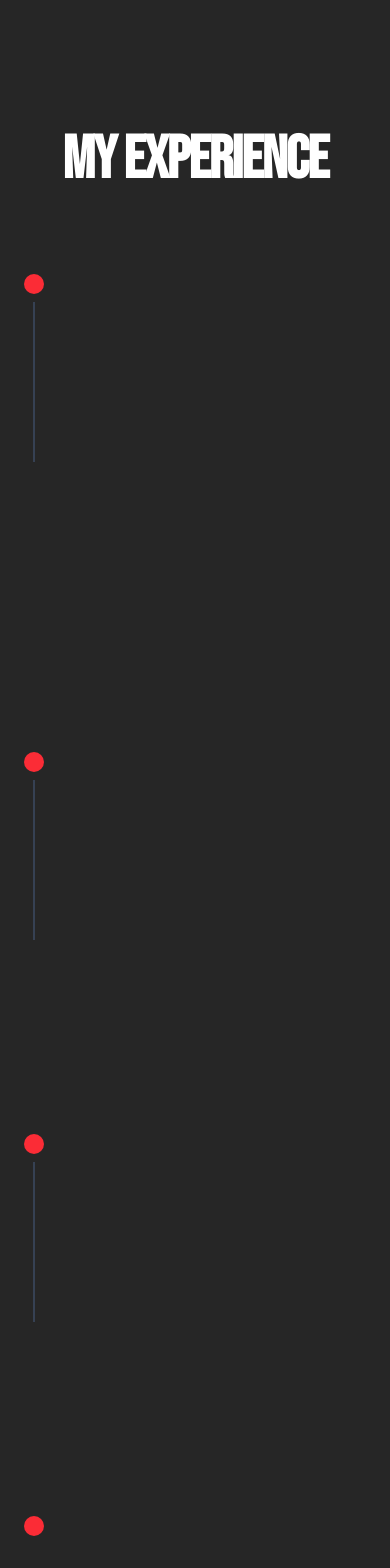
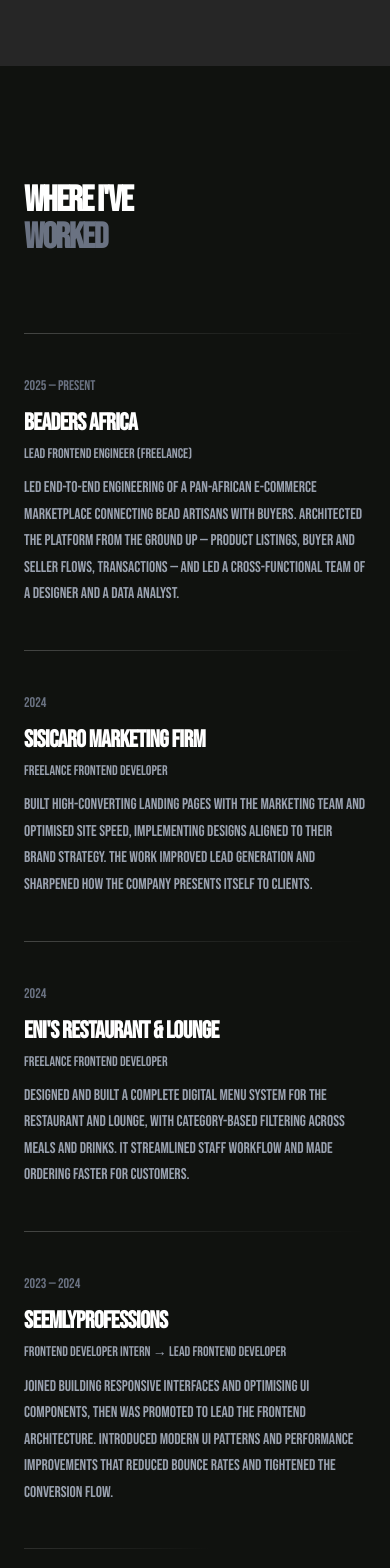
Before and after one commit to Gbolahan007/my_portfolio, a Next.js app: page / in a window 390 px wide. Shown: the part 5020-6588 px from the top of the page. Built offline with nearby package versions, Linux system fonts and the light colour scheme.

Commit message:
updated experience

```diff
--- a/app/ui/ExperienceSection .tsx
+++ b/app/ui/ExperienceSection .tsx
@@ -1,10 +1,12 @@
-import React, { useEffect, useRef, FC } from "react";
+"use client";
+
+import React, { useRef, FC } from "react";
 import { gsap } from "gsap";
 import { ScrollTrigger } from "gsap/ScrollTrigger";
+import { useGSAP } from "@gsap/react";
 
 gsap.registerPlugin(ScrollTrigger);
 
-// Types
 export interface Experience {
   company: string;
   role: string;
@@ -14,300 +16,162 @@ export interface Experience {
 
 const experiences: Experience[] = [
   {
-    company: "SeemlyProfessions",
-    role: "Frontend Developer Intern → Lead Frontend Developer",
+    company: "Beaders Africa",
+    role: "Lead Frontend Engineer (Freelance)",
     experience:
-      "Joined as a Frontend Developer Intern where I built responsive interfaces and optimized UI components. Due to my performance, I was promoted to Lead Frontend Developer. I led the frontend architecture, improved website performance, and introduced modern UI patterns that significantly enhanced user experience. My contributions helped reduce bounce rates, improved conversion flow, and increased overall client satisfaction.",
-    dates: "2023 – 2024",
-  },
-  {
-    company: "Eni’s Restaurant & Lounge",
-    role: "Freelance Frontend Developer",
-    experience:
-      "Designed and developed a complete digital menu system for both the restaurant and lounge. Built a clean, modern UI and added category-based filtering for meals and drinks. My work improved staff workflow, made customer ordering faster, and strengthened the brand’s online presence.",
-    dates: "2024",
+      "Led end-to-end engineering of a pan-African e-commerce marketplace connecting bead artisans with buyers. Architected the platform from the ground up — product listings, buyer and seller flows, transactions — and led a cross-functional team of a designer and a data analyst.",
+    dates: "2025 — Present",
   },
   {
     company: "Sisicaro Marketing Firm",
     role: "Freelance Frontend Developer",
     experience:
-      "Worked with the marketing team to build high-converting landing pages, optimized website speed, and implemented designs that aligned with their brand strategy. My contributions improved lead generation and helped the company present a more professional digital image to clients.",
+      "Built high-converting landing pages with the marketing team and optimised site speed, implementing designs aligned to their brand strategy. The work improved lead generation and sharpened how the company presents itself to clients.",
     dates: "2024",
   },
   {
-    company: "Beaders Africa",
-    role: "Lead Frontend Engineer (Freelance)",
+    company: "Eni's Restaurant & Lounge",
+    role: "Freelance Frontend Developer",
     experience:
-      "Led the end-to-end engineering of Beaders Africa's platform , a fully functional e-commerce marketplace connecting bead artisans and buyers across the continent. Architected and developed the website and marketplace from the ground up, overseeing features for product listings, buyer/seller flows, and seamless transactions. Also led a cross-functional team including a UI/UX designer and data analyst, coordinating deliverables and ensuring a cohesive, high-quality product.",
-    dates: "2025 – Present",
+      "Designed and built a complete digital menu system for the restaurant and lounge, with category-based filtering across meals and drinks. It streamlined staff workflow and made ordering faster for customers.",
+    dates: "2024",
+  },
+  {
+    company: "SeemlyProfessions",
+    role: "Frontend Developer Intern → Lead Frontend Developer",
+    experience:
+      "Joined building responsive interfaces and optimising UI components, then was promoted to lead the frontend architecture. Introduced modern UI patterns and performance improvements that reduced bounce rates and tightened the conversion flow.",
+    dates: "2023 — 2024",
   },
 ];
 
 const ExperienceSection: FC = () => {
   const sectionRef = useRef<HTMLDivElement | null>(null);
-  const titleRef = useRef<HTMLHeadingElement | null>(null);
-  const experienceRefs = useRef<Array<HTMLDivElement | null>>([]);
-  const mobileCardRefs = useRef<Array<HTMLDivElement | null>>([]);
 
-  // GSAP animations
-  useEffect(() => {
-    const ctx = gsap.context(() => {
-      if (titleRef.current) {
-        gsap.from(titleRef.current, {
-          y: 100,
-          opacity: 0,
-          duration: 1.2,
-          ease: "power4.out",
-          scrollTrigger: {
-            trigger: sectionRef.current,
-            start: "top 70%",
-          },
+  useGSAP(
+    () => {
+      const prefersReduced = window.matchMedia(
+        "(prefers-reduced-motion: reduce)",
+      ).matches;
+
+      const heading = sectionRef.current?.querySelectorAll(".exp-heading-line");
+      const rows = gsap.utils.toArray<HTMLElement>(".exp-row");
+
+      if (prefersReduced) return;
+
+      if (heading?.length) {
+        gsap.set(heading, { yPercent: 110 });
+        gsap.to(heading, {
+          yPercent: 0,
+          duration: 1.1,
+          ease: "expo.out",
+          stagger: 0.07,
+          scrollTrigger: { trigger: sectionRef.current, start: "top 75%" },
         });
       }
 
-      // Desktop timeline item animation
-      experienceRefs.current.forEach((item) => {
-        if (!item) return;
-
-        const companyEl = item.querySelector(
-          ".company-name",
-        ) as HTMLElement | null;
-        const roleEl = item.querySelector(".role") as HTMLElement | null;
-        const textEl = item.querySelector(
-          ".experience-text",
-        ) as HTMLElement | null;
-        const datesEl = item.querySelector(".dates") as HTMLElement | null;
-        const dotEl = item.querySelector(".timeline-dot") as HTMLElement | null;
-        const lineEl = item.querySelector(
-          ".timeline-line",
-        ) as HTMLElement | null;
+      // One reveal per row — the rule draws itself, then the content settles.
+      rows.forEach((row) => {
+        const rule = row.querySelector(".exp-rule");
+        const content = row.querySelectorAll(".exp-fade");
 
         const tl = gsap.timeline({
-          scrollTrigger: {
-            trigger: item,
-            start: "top 80%",
-          },
+          scrollTrigger: { trigger: row, start: "top 85%" },
         });
 
-        if (companyEl)
-          tl.from(companyEl, {
-            y: 50,
-            opacity: 0,
-            duration: 0.8,
+        if (rule) {
+          gsap.set(rule, { scaleX: 0, transformOrigin: "0% 50%" });
+          tl.to(rule, { scaleX: 1, duration: 1.1, ease: "power3.inOut" });
+        }
+
+        gsap.set(content, { y: 18, opacity: 0 });
+        tl.to(
+          content,
+          {
+            y: 0,
+            opacity: 1,
+            duration: 0.9,
             ease: "power3.out",
-          });
-
-        if (roleEl)
-          tl.from(
-            roleEl,
-            { y: 30, opacity: 0, duration: 0.6, ease: "power3.out" },
-            "-=0.4",
-          );
-
-        if (textEl)
-          tl.from(
-            textEl,
-            { y: 30, opacity: 0, duration: 0.6, ease: "power3.out" },
-            "-=0.3",
-          );
-
-        if (datesEl)
-          tl.from(
-            datesEl,
-            { y: 20, opacity: 0, duration: 0.5, ease: "power3.out" },
-            "-=0.4",
-          );
-
-        if (dotEl)
-          tl.from(
-            dotEl,
-            { scale: 0, opacity: 0, duration: 0.4, ease: "back.out(1.7)" },
-            "-=0.5",
-          );
-
-        if (lineEl)
-          tl.from(
-            lineEl,
-            {
-              scaleY: 0,
-              transformOrigin: "top",
-              duration: 0.6,
-              ease: "power2.out",
-            },
-            "-=0.3",
-          );
+            stagger: 0.07,
+          },
+          "-=0.85",
+        );
       });
-
-      // Mobile card animations (text reveal similar to project section)
-      mobileCardRefs.current.forEach((card) => {
-        if (!card) return;
-
-        const companyEl = card.querySelector(
-          ".mobile-company-name",
-        ) as HTMLElement | null;
-        const roleEl = card.querySelector(".mobile-role") as HTMLElement | null;
-        const textEl = card.querySelector(
-          ".mobile-experience-text",
-        ) as HTMLElement | null;
-        const datesEl = card.querySelector(
-          ".mobile-dates",
-        ) as HTMLElement | null;
-
-        const mobileTl = gsap.timeline({
-          scrollTrigger: {
-            trigger: card,
-            start: "top 80%",
-            end: "top 30%",
-            toggleActions: "play none none reverse",
-          },
-        });
-
-        if (companyEl)
-          mobileTl.from(companyEl, {
-            y: 50,
-            opacity: 0,
-            duration: 0.8,
-            ease: "power3.out",
-          });
-
-        if (roleEl)
-          mobileTl.from(
-            roleEl,
-            { y: 30, opacity: 0, duration: 0.8, ease: "power3.out" },
-            "-=0.5",
-          );
-
-        if (textEl)
-          mobileTl.from(
-            textEl,
-            { y: 30, opacity: 0, duration: 0.8, ease: "power3.out" },
-            "-=0.6",
-          );
-
-        if (datesEl)
-          mobileTl.from(
-            datesEl,
-            { y: 30, opacity: 0, duration: 0.8, ease: "power3.out" },
-            "-=0.6",
-          );
-      });
-    });
-
-    return () => ctx.revert();
-  }, []);
+    },
+    { scope: sectionRef },
+  );
 
   return (
-    <div
+    <section
       ref={sectionRef}
-      className="w-full bg-neutral-800 px-6 md:px-12 lg:px-16 py-16 md:py-20"
+      className="w-full bg-[#10120f] px-6 py-[clamp(5rem,14vh,9rem)] text-white sm:px-10 lg:px-16"
     >
-      <div className="max-w-7xl mx-auto">
-        {/* Title */}
-        <h1
-          ref={titleRef}
-          className="text-6xl md:text-8xl lg:text-9xl font-extrabold text-white mb-20 tracking-tight text-center"
-        >
-          MY EXPERIENCE
-        </h1>
+      <div className="mx-auto max-w-[1400px]">
+        {/* Heading — matched to the hero's scale language, not competing with it */}
+        <header className="mb-[clamp(3rem,9vh,6rem)] max-w-3xl">
+          <h2
+            className="font-bold tracking-[-0.04em]"
+            style={{
+              fontSize: "clamp(2.25rem, 6.5vw, 5rem)",
+              lineHeight: 0.95,
+            }}
+          >
+            <span className="block overflow-hidden pb-[0.06em]">
+              <span className="exp-heading-line block">Where I&apos;ve</span>
+            </span>
+            <span className="block overflow-hidden pb-[0.06em]">
+              <span className="exp-heading-line block text-gray-500">
+                worked
+              </span>
+            </span>
+          </h2>
+        </header>
 
-        <div className="relative max-w-6xl mx-auto">
-          {experiences.map((exp, index) => {
-            const isLeft = index % 2 === 0;
+        {/* One render path — layout is CSS, not duplicated markup */}
+        <ol className="list-none">
+          {experiences.map((exp) => (
+            <li key={exp.company} className="exp-row relative">
+              <div
+                aria-hidden
+                className="exp-rule h-px w-full"
+                style={{
+                  background:
+                    "linear-gradient(to right, rgba(255,255,255,0.22), rgba(255,255,255,0.06) 60%, transparent)",
+                }}
+              />
 
-            return (
-              <div
-                key={exp.company + index}
-                ref={(el) => {
-                  if (el) experienceRefs.current[index] = el;
-                }}
-                className="relative mb-24 last:mb-0"
-              >
-                <div className="grid grid-cols-1 lg:grid-cols-2 gap-8 lg:gap-16 items-start">
-                  {/* Desktop LEFT content */}
-                  {isLeft && (
-                    <div className="hidden lg:block lg:text-right">
-                      <h2 className="company-name text-4xl md:text-5xl font-bold text-white mb-4">
-                        {exp.company}
-                      </h2>
-                      <p className="role text-xl md:text-2xl text-gray-300 mb-4">
-                        Role: {exp.role}
-                      </p>
-                      <p className="experience-text text-base md:text-lg text-gray-400 leading-relaxed mb-4">
-                        <span className="font-semibold">Experience:</span>{" "}
-                        {exp.experience}
-                      </p>
-                      <p className="dates text-lg text-gray-500 font-medium">
-                        {exp.dates}
-                      </p>
-                    </div>
-                  )}
+              <div className="grid grid-cols-1 gap-x-10 gap-y-3 py-[clamp(2rem,5vh,3.5rem)] md:grid-cols-[minmax(7rem,10rem)_minmax(0,1fr)] lg:grid-cols-[minmax(8rem,12rem)_minmax(0,22rem)_minmax(0,1fr)]">
+                <p className="exp-fade text-sm text-gray-500 md:pt-1.5 md:text-base">
+                  {exp.dates}
+                </p>
 
-                  {/* Desktop timeline center */}
-                  <div className="absolute left-1/2 top-0 -translate-x-1/2 hidden lg:flex flex-col items-center h-full">
-                    <div className="timeline-dot w-6 h-6 rounded-full bg-red-500 border-4 border-neutral-800 z-10"></div>
-
-                    {index < experiences.length - 1 && (
-                      <div className="timeline-line w-0.5 flex-1 bg-gray-700 mt-2"></div>
-                    )}
-                  </div>
-
-                  {/* Desktop RIGHT content */}
-                  {!isLeft && (
-                    <div className="hidden lg:block lg:col-start-2">
-                      <h2 className="company-name text-4xl md:text-5xl font-bold text-white mb-4">
-                        {exp.company}
-                      </h2>
-                      <p className="role text-xl md:text-2xl text-gray-300 mb-4">
-                        Role: {exp.role}
-                      </p>
-                      <p className="experience-text text-base md:text-lg text-gray-400 leading-relaxed mb-4">
-                        <span className="font-semibold">Experience:</span>{" "}
-                        {exp.experience}
-                      </p>
-                      <p className="dates text-lg text-gray-500 font-medium">
-                        {exp.dates}
-                      </p>
-                    </div>
-                  )}
+                <div className="exp-fade lg:pt-0">
+                  <h3 className="text-[clamp(1.5rem,2.6vw,2.1rem)] font-semibold leading-tight tracking-[-0.02em]">
+                    {exp.company}
+                  </h3>
+                  <p className="mt-1.5 text-sm leading-snug text-gray-400 md:text-base">
+                    {exp.role}
+                  </p>
                 </div>
 
-                {/* MOBILE TIMELINE + CONTENT */}
-                <div className="lg:hidden flex items-start gap-4">
-                  <div className="flex flex-col items-center pt-1">
-                    <div className="timeline-dot w-5 h-5 rounded-full bg-red-500 shrink-0"></div>
+                <p className="exp-fade max-w-[62ch] text-[0.975rem] leading-[1.7] text-gray-400 md:text-base">
+                  {exp.experience}
+                </p>
+              </div>
+            </li>
+          ))}
+        </ol>
 
-                    {index < experiences.length - 1 && (
-                      <div className="timeline-line w-0.5 flex-1 bg-gray-700 mt-2 min-h-40"></div>
-                    )}
-                  </div>
-
-                  <div
-                    ref={(el) => {
-                      if (el) mobileCardRefs.current[index] = el;
-                    }}
-                    className="flex-1 pb-12"
-                  >
-                    <h2 className="mobile-company-name text-3xl font-bold text-white mb-3">
-                      {exp.company}
-                    </h2>
-                    <p className="mobile-role text-lg text-gray-300 mb-3">
-                      Role: {exp.role}
-                    </p>
-                    <p className="mobile-experience-text text-sm text-gray-400 leading-relaxed mb-3">
-                      <span className="font-semibold">Experience:</span>{" "}
-                      {exp.experience}
-                    </p>
-                    <p className="mobile-dates text-base text-gray-500 font-medium">
-                      {exp.dates}
-                    </p>
-                  </div>
-                </div>
-              </div>
-            );
-          })}
-        </div>
+        <div
+          aria-hidden
+          className="h-px w-full"
+          style={{
+            background:
+              "linear-gradient(to right, rgba(255,255,255,0.12), transparent 55%)",
+          }}
+        />
       </div>
-    </div>
+    </section>
   );
 };
 
```
Also changed, not shown: app/ui/ProjectSection.tsx (+4 -4 lines).
